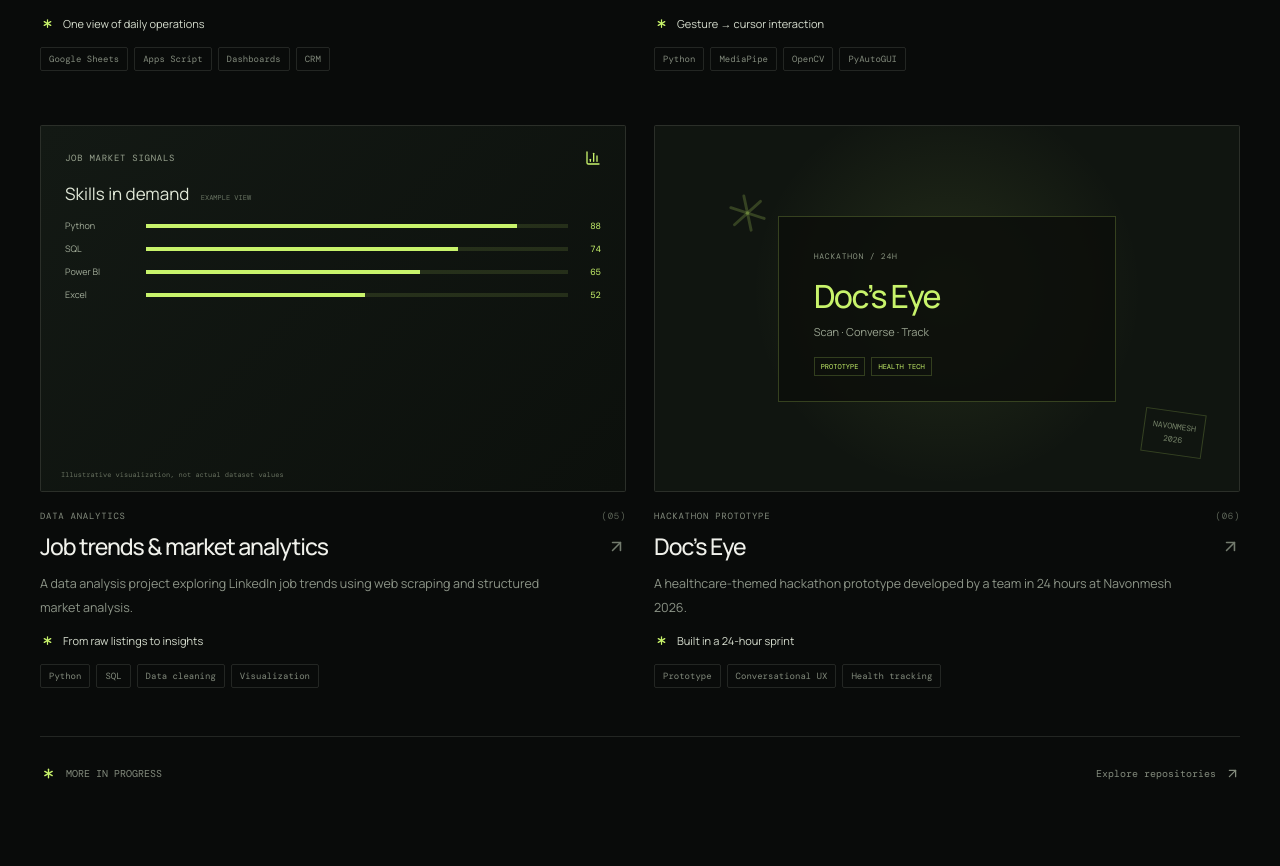
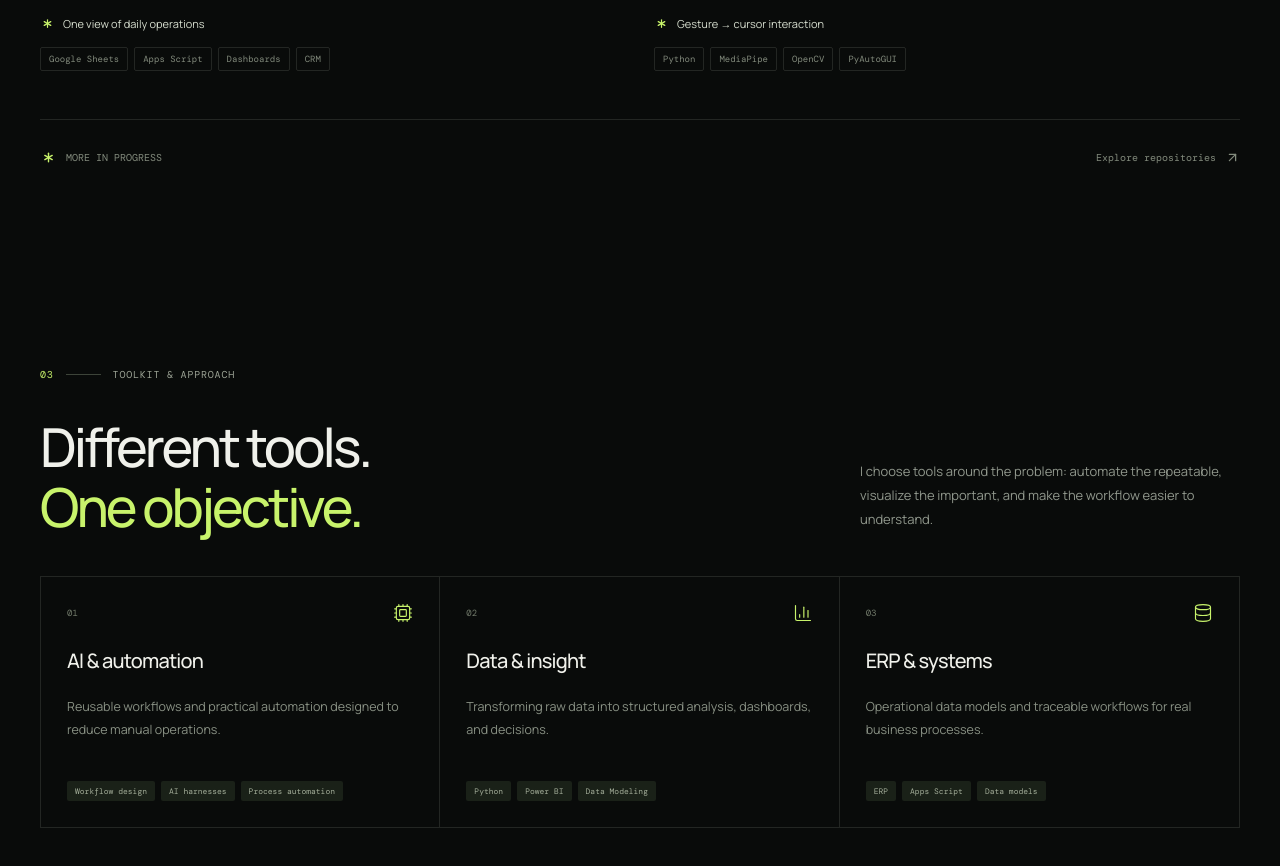
Before and after one commit to himanshupal2005/Himanshu-Portfolio, a React (Vite) app: page / in a window 1280 px wide. Shown: the part 3104-3970 px from the top of the page. Built offline with nearby package versions, Linux system fonts and the light colour scheme.

Commit message:
removed projects

```diff
--- a/src/App.jsx
+++ b/src/App.jsx
@@ -308,7 +308,7 @@ function ProjectCard({ project, index, onOpen }) {
 function Projects() {
   const [filter, setFilter] = useState("All");
   const [selected, setSelected] = useState(null);
-  const categories = ["All", "AI AUTOMATION", "ERP ENGINEERING", "DATA ANALYTICS", "COMPUTER VISION", "PRODUCT / POS", "HACKATHON PROTOTYPE"];
+  const categories = ["All", "AI AUTOMATION", "ERP ENGINEERING", "PRODUCT / POS", "COMPUTER VISION"];
   const filtered = filter === "All" ? projects : projects.filter(p => p.category === filter);
   useEffect(() => {
     if (!selected) return;
--- a/src/data.js
+++ b/src/data.js
@@ -56,35 +56,6 @@ export const projects = [
       "Mapped gestures to cursor movement and actions.",
       "Explored accessible, touch-free interaction patterns."
     ]
-  },
-  {
-    id: "05",
-    category: "DATA ANALYTICS",
-    title: "Job trends & market analytics",
-    summary: "A data analysis project exploring LinkedIn job trends using web scraping and structured market analysis.",
-    impact: "From raw listings to insights",
-    stack: ["Python", "SQL", "Data cleaning", "Visualization"],
-    visual: "analytics",
-    details: [
-      "Collected and structured job-market data.",
-      "Cleaned data to make roles and skills easier to compare.",
-      "Used analysis to identify patterns in job demand."
-    ]
-  },
-  {
-    id: "06",
-    category: "HACKATHON PROTOTYPE",
-    title: "Doc’s Eye",
-    summary: "A healthcare-themed hackathon prototype developed by a team in 24 hours at Navonmesh 2026.",
-    impact: "Built in a 24-hour sprint",
-    stack: ["Prototype", "Conversational UX", "Health tracking"],
-    visual: "docs",
-    details: [
-      "Explored medical-report scanning with general informational guidance.",
-      "Proposed a conversational support experience and body-activity tracking.",
-      "The original project files were lost after a malware incident; this is a retrospective case study, not a live service."
-    ],
-    note: "Prototype only. Not medical advice, not a deployed medical product."
   }
 ];
 
```
